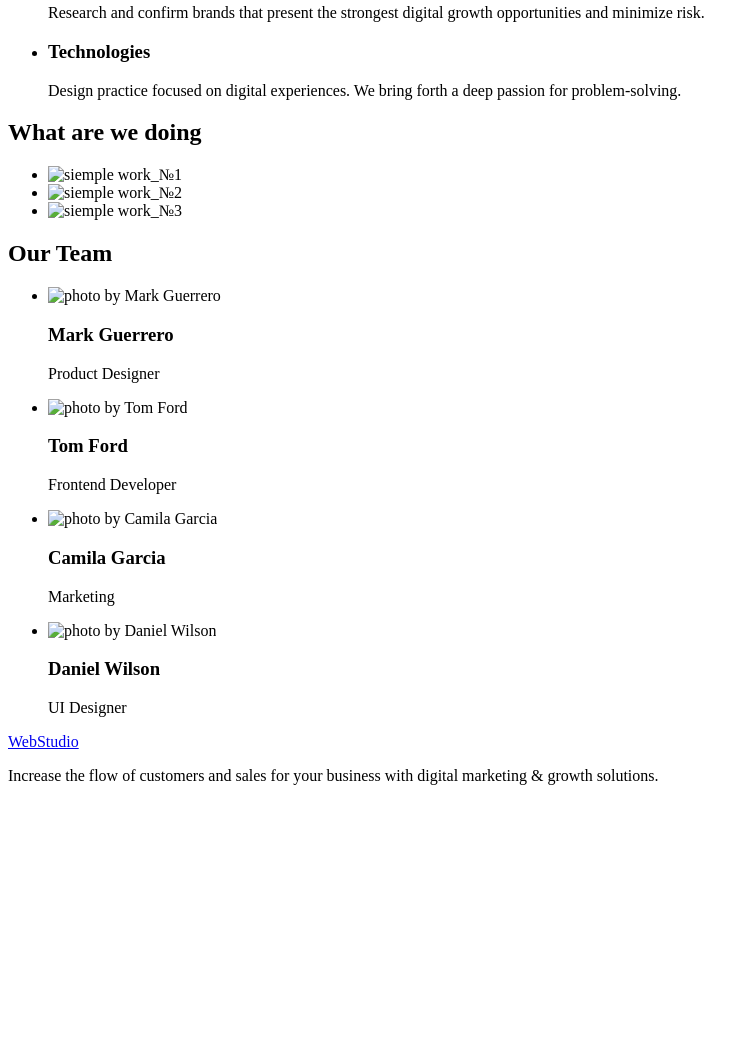
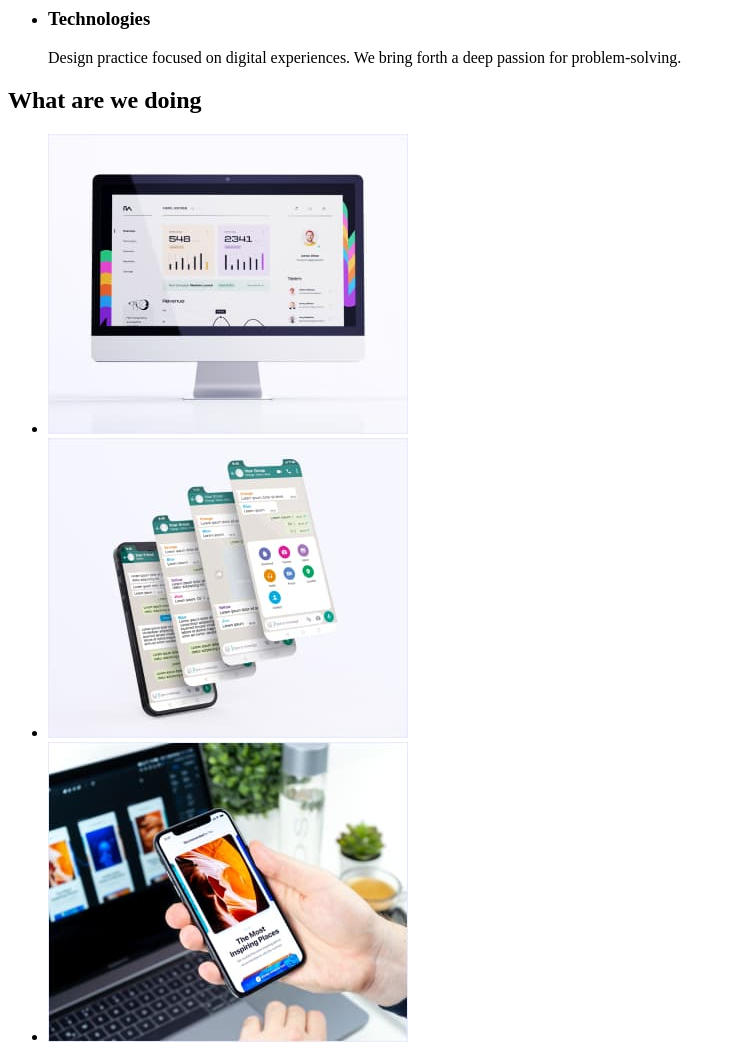
Before and after one commit to Igor0501/goit-markup-hw-01, a plain HTML site: page index.html in a window 1280 px wide. Shown: the part 480-1525 px from the top of the page, without its empty margins (0-754 px from the left). Before the commit the page ends 1281 px from the top, so only its background shows below. Drawn offline with Linux system fonts and the light colour scheme.

Commit message:
fix index

```diff
--- a/index.html
+++ b/index.html
@@ -30,13 +30,13 @@
     <main>
       <!-- основний вміст -->
       <section>
-        <img src="./images/banner.png" alt="banner site" width="1440" height="603" />
         <h1>Effective Solutions for Your Business</h1>
         <button type="button">Order Service</button>
       </section>
 
       <!-- секція 1 -->
       <section>
+        <h2></h2>
         <ul>
           <li>
             <h3>Strategy</h3>
@@ -74,13 +74,13 @@
         <h2>What are we doing</h2>
         <ul>
           <li>
-            <img src="./images/img1.png" alt="siemple work_№1" width="360" height="300" />
+            <img src="./images/img1.jpg" alt="siemple work_№1" width="360" height="300" />
           </li>
           <li>
-            <img src="./images/img2.png" alt="siemple work_№2" width="360" height="300" />
+            <img src="./images/img2.jpg" alt="siemple work_№2" width="360" height="300" />
           </li>
           <li>
-            <img src="./images/img3.png" alt="siemple work_№3" width="360" height="300" />
+            <img src="./images/img3.jpg" alt="siemple work_№3" width="360" height="300" />
           </li>
         </ul>
       </section>
@@ -89,22 +89,22 @@
         <h2>Our Team</h2>
         <ul>
           <li>
-            <img src="./images/mark.png" width="264" height="260" alt="photo by Mark Guerrero" />
+            <img src="./images/mark.jpg" width="264" height="260" alt="photo by Mark Guerrero" />
             <h3>Mark Guerrero</h3>
             <p>Product Designer</p>
           </li>
           <li>
-            <img src="./images/tom.png" width="264" height="260" alt="photo by Tom Ford" />
+            <img src="./images/tom.jpg" width="264" height="260" alt="photo by Tom Ford" />
             <h3>Tom Ford</h3>
             <p>Frontend Developer</p>
           </li>
           <li>
-            <img src="./images/camila.png" width="264" height="260" alt="photo by Camila Garcia" />
+            <img src="./images/camila.jpg" width="264" height="260" alt="photo by Camila Garcia" />
             <h3>Camila Garcia</h3>
             <p>Marketing</p>
           </li>
           <li>
-            <img src="./images/daniel.png" width="264" height="260" alt="photo by Daniel Wilson" />
+            <img src="./images/daniel.jpg" width="264" height="260" alt="photo by Daniel Wilson" />
             <h3>Daniel Wilson</h3>
             <p>UI Designer</p>
           </li>
```
